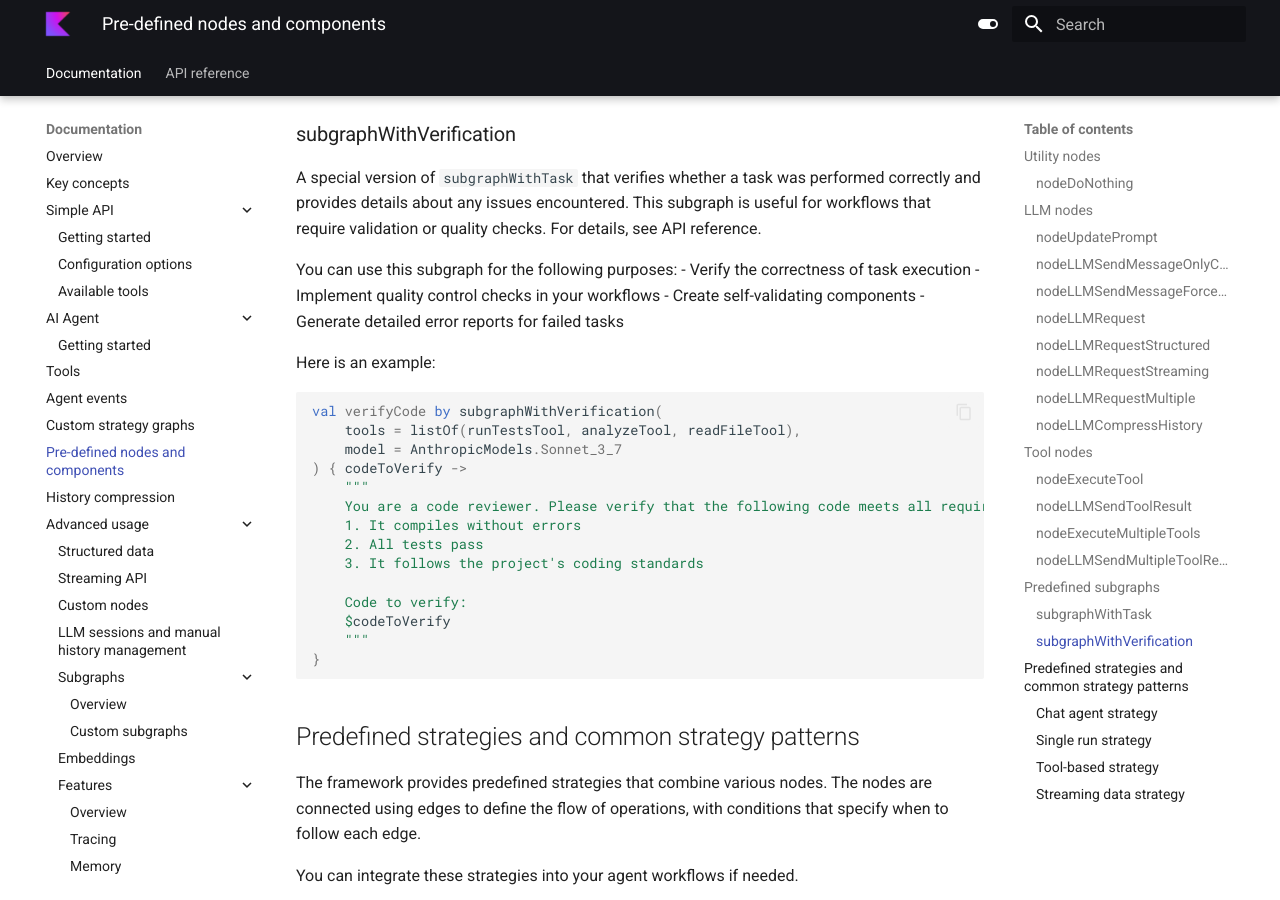
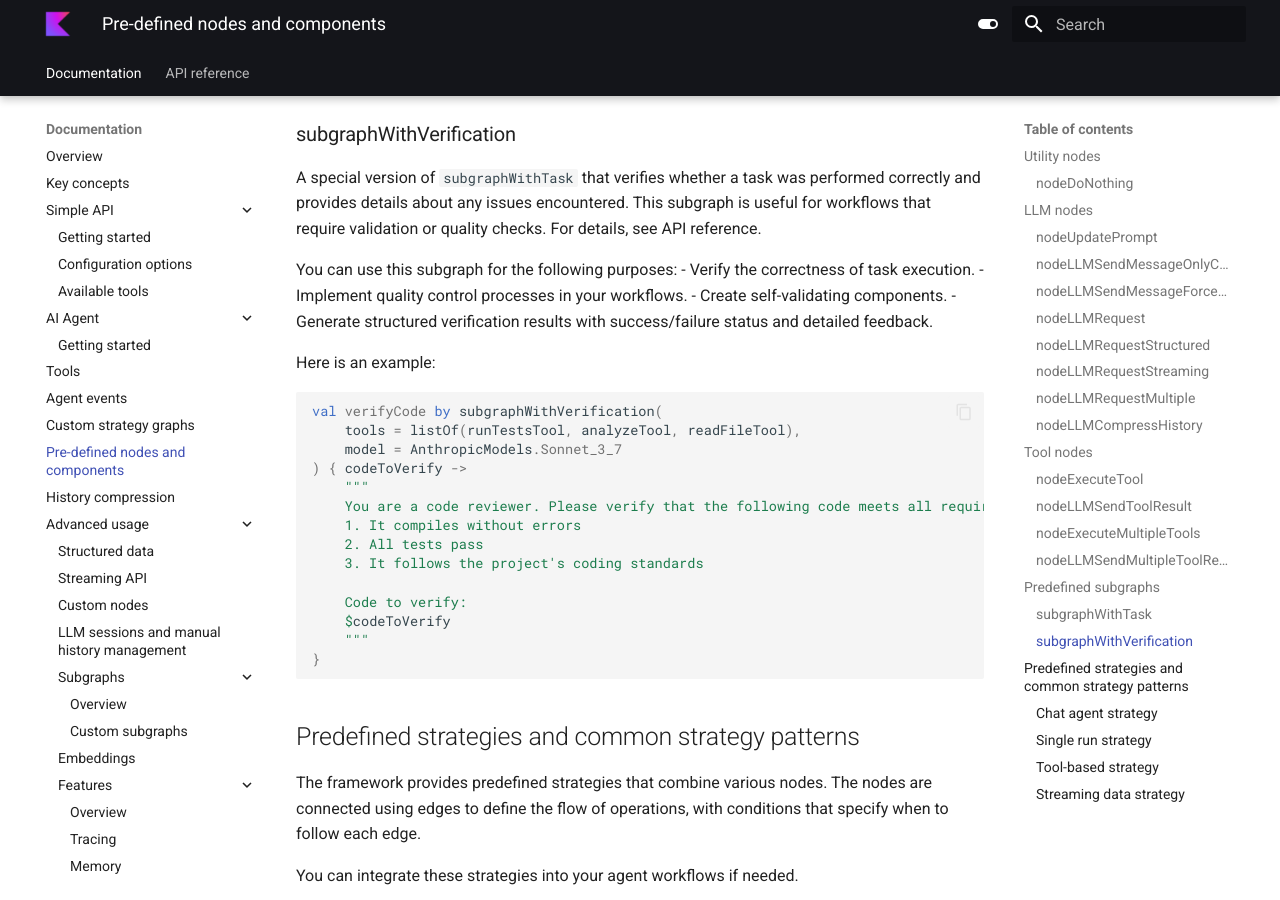
Before and after one commit to JetBrains/koog-docs, an MkDocs documentation site: the page built from docs/nodes-and-components.md, in a window 1280 px wide and 900 px high, scrolled down 5781 px. Built offline with MkDocs 1.6.1 and Material for MkDocs 9.7.7, drawn with Linux system fonts in a browser that asks for light colours.

Commit message:
Update docs/nodes-and-components.md

```diff
--- a/docs/nodes-and-components.md
+++ b/docs/nodes-and-components.md
@@ -240,10 +240,10 @@ val processQuery by subgraphWithTask<String>(
 A special version of `subgraphWithTask` that verifies whether a task was performed correctly and provides details about any issues encountered. This subgraph is useful for workflows that require validation or quality checks. For details, see API reference.<!--[TODO] Link to API reference-->
 
 You can use this subgraph for the following purposes:
-- Verify the correctness of task execution
-- Implement quality control checks in your workflows
-- Create self-validating components
-- Generate detailed error reports for failed tasks
+- Verify the correctness of task execution.
+- Implement quality control processes in your workflows.
+- Create self-validating components.
+- Generate structured verification results with success/failure status and detailed feedback.
 
 Here is an example:
 
```
